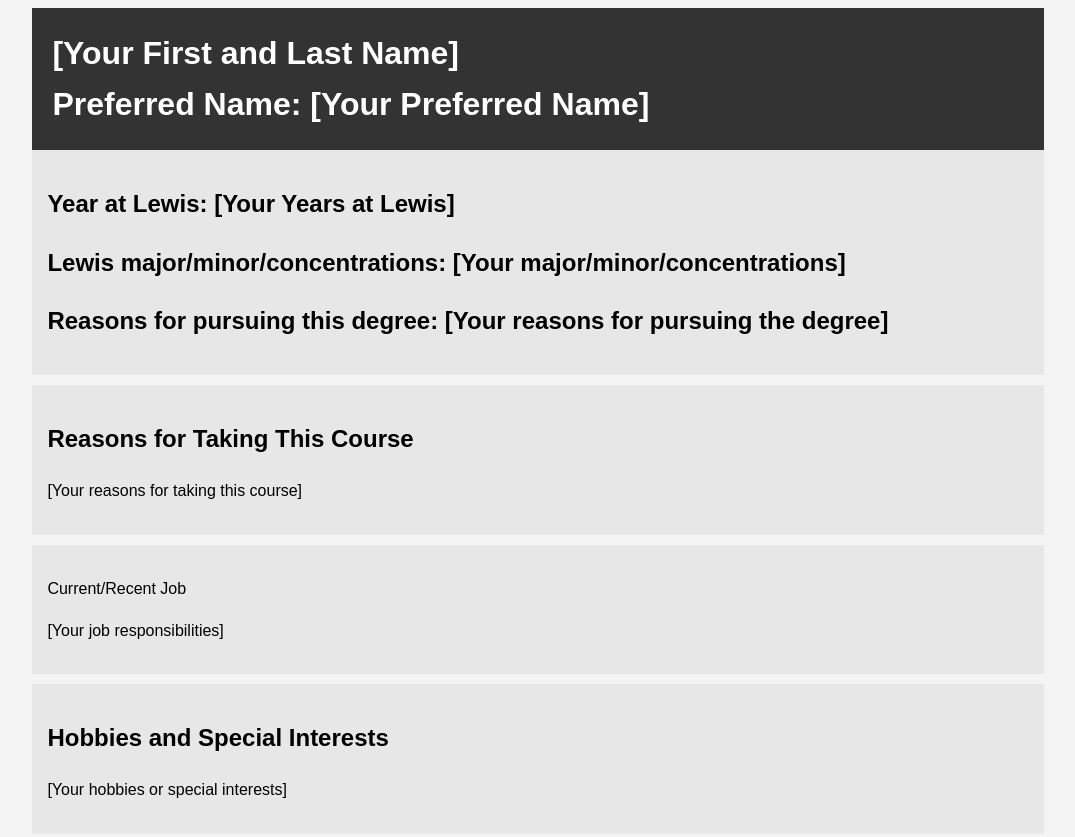
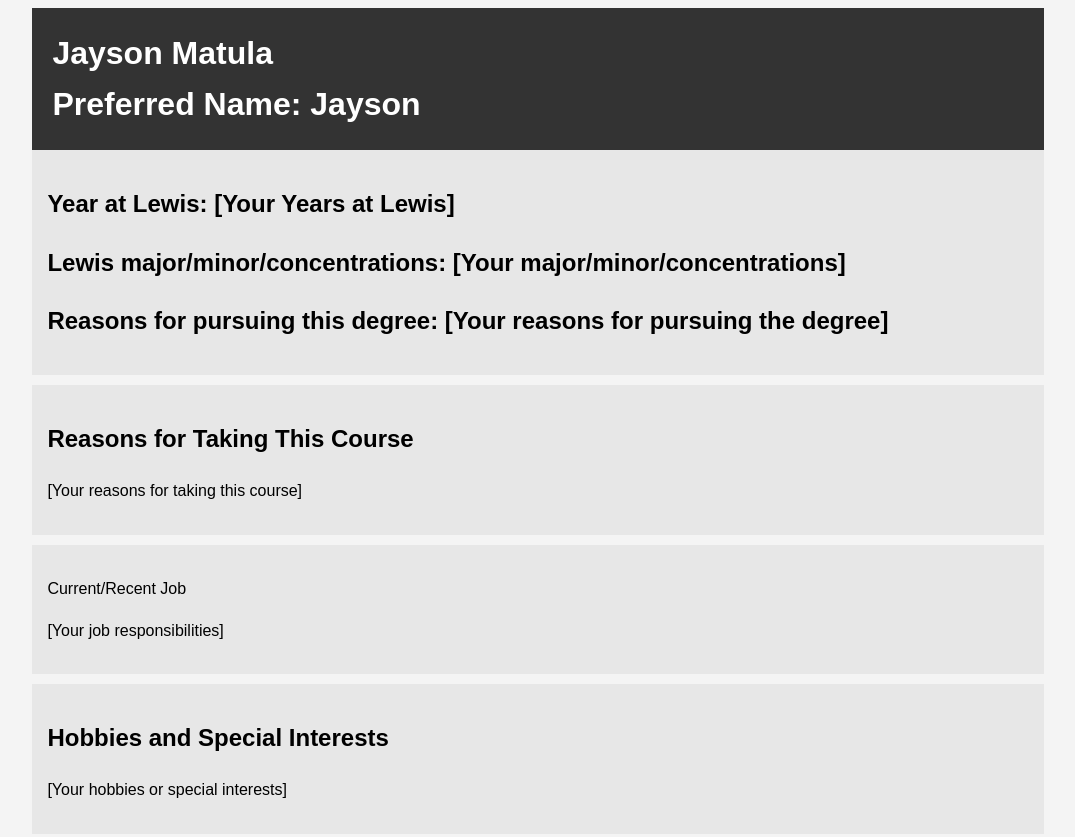
Before and after one commit to JaysonMatula/me, a plain HTML site: page index.html in a window 1280 px wide. Shown: the top 837 px of the page, without its empty margins (102-1177 px from the left). Drawn offline with Linux system fonts and the light colour scheme.

Commit message:
Updated name and preferred name

```diff
--- a/index.html
+++ b/index.html
@@ -31,8 +31,8 @@
 <body>
     <div class="container">
         <header class="main-info">
-            <h1>[Your First and Last Name]</h1>
-            <h1>Preferred Name: [Your Preferred Name]</h1>
+            <h1>Jayson Matula</h1>
+            <h1>Preferred Name: Jayson</h1>
         </header>
 
         <section class="lewis">
```
